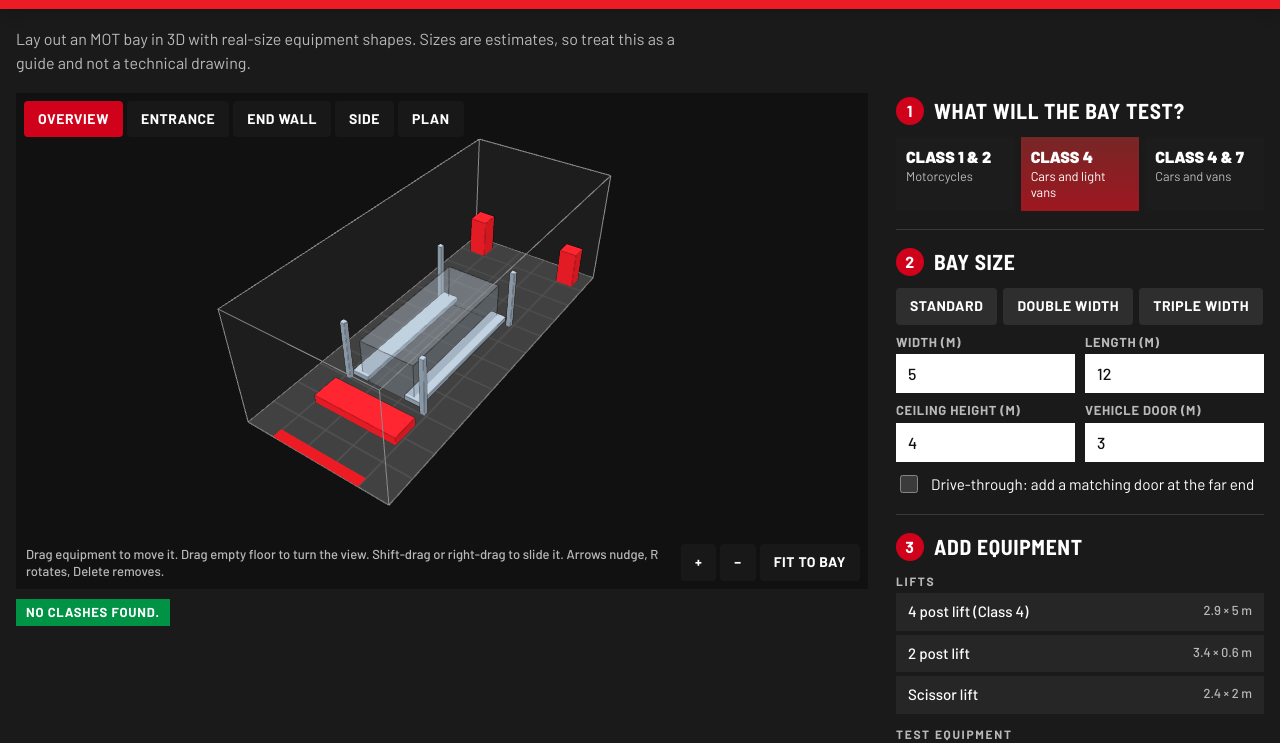
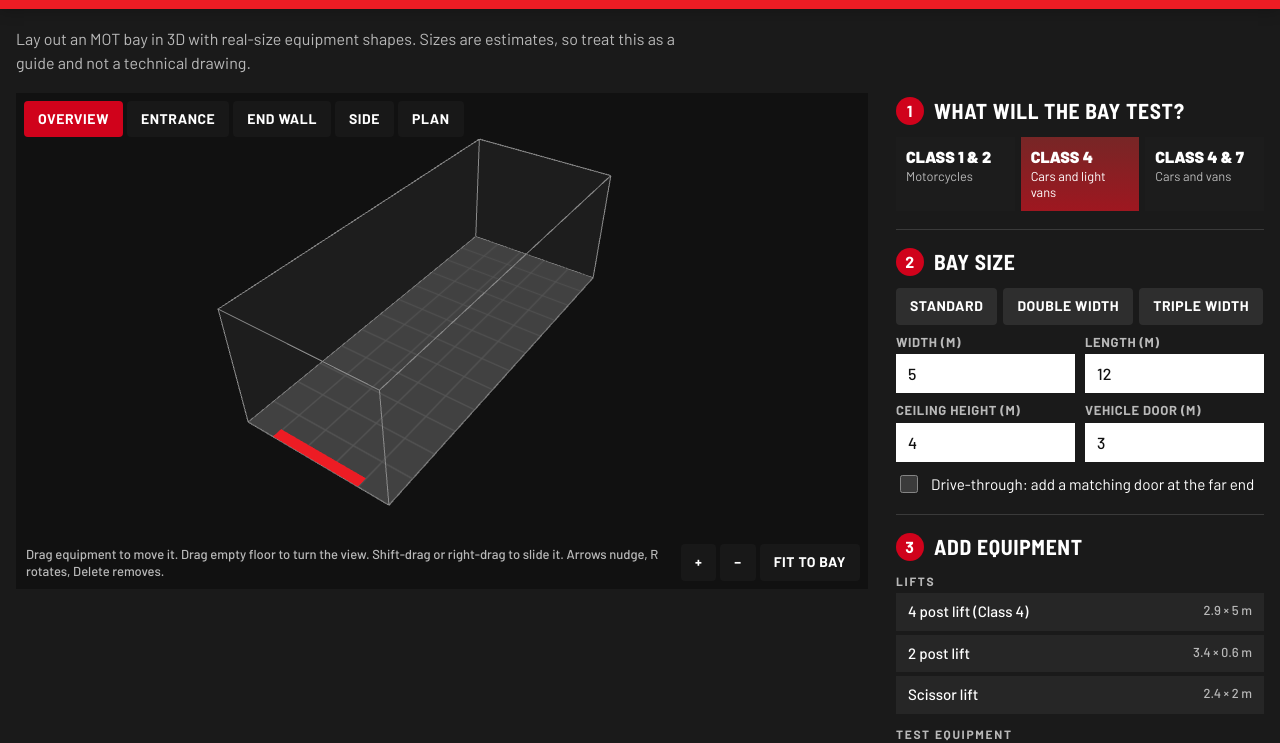
Before and after one commit to WestJ1/Website-workshop-builder, a plain HTML site: page index.html in a window 1280 px wide. Shown: the part 53-796 px from the top of the page. Drawn offline with nearby package versions, Linux system fonts and the light colour scheme.

Commit message:
Update index.html

```diff
--- a/index.html
+++ b/index.html
@@ -414,7 +414,6 @@ if(ok3d){let first=true;
 
 // starting layout: a Class 4 bay with a car on the lift
 renderCat();buildRoom();
-[['lift4',0,.5],['refcar',0,.5],['brake4',0,3.9],['head',-1.8,-5.3],['emis',1.8,-5.3]].forEach(([k,x,z])=>state.items.push({id:state.nid++,k,x,z,rot:0}));
 sync();
 })();
 </script>
```
